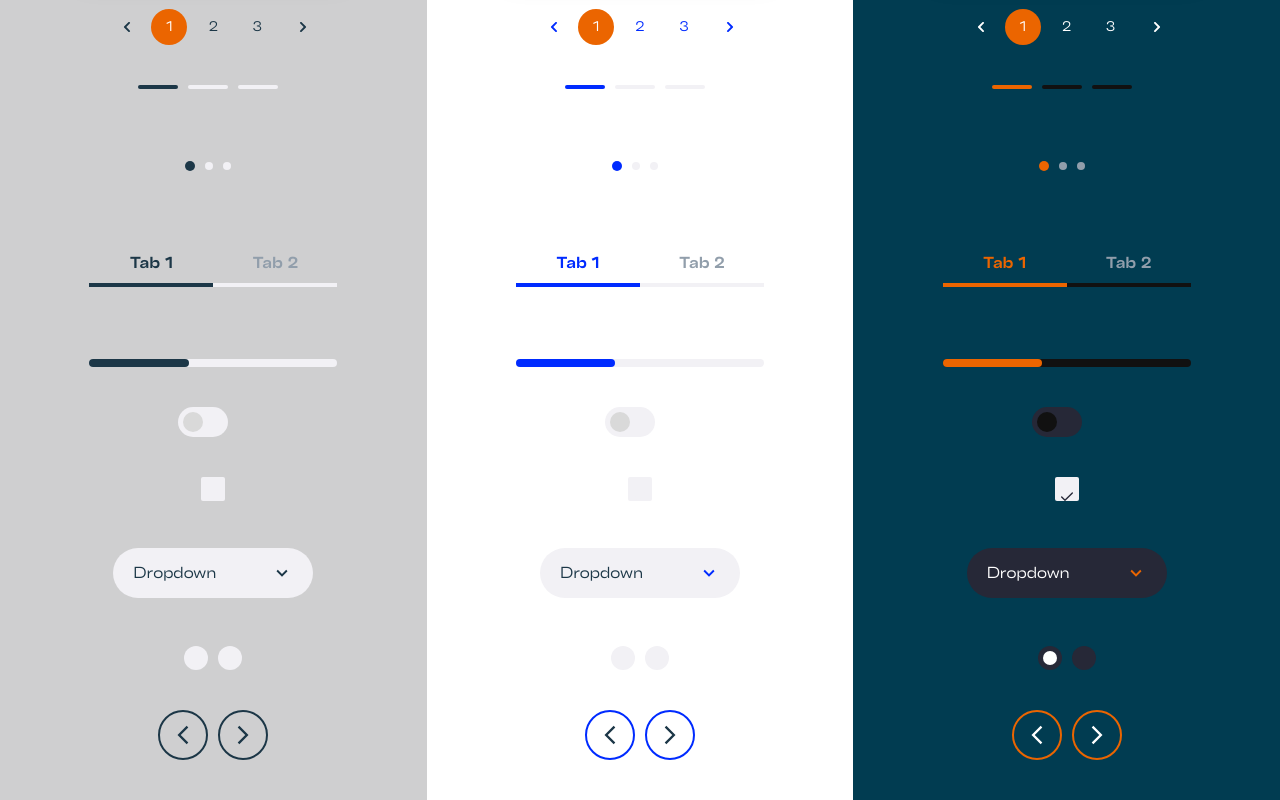
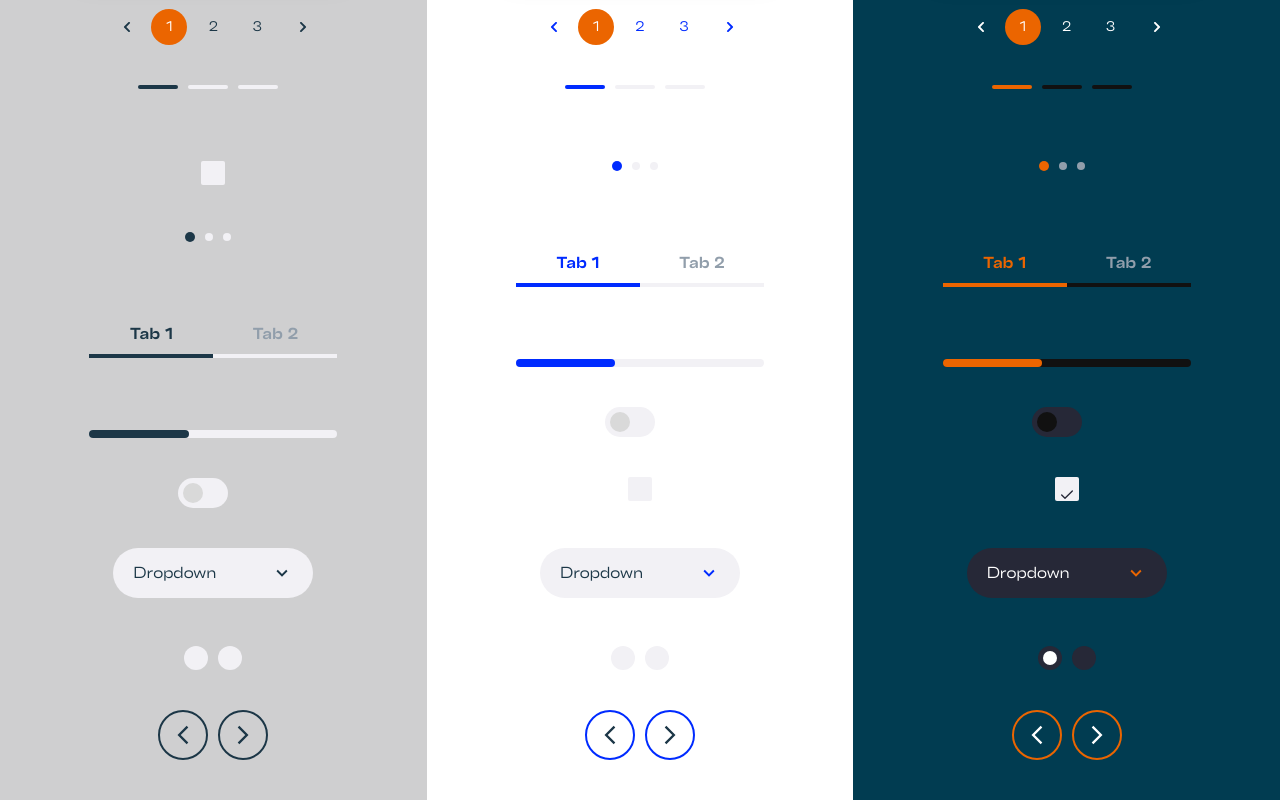
Before and after one commit to BiancaHoffer/landing-page-modelo, a React (Create React App) app: page / in a window 1280 px wide. Shown: the part 7860-8660 px from the top of the page. Built offline with nearby package versions, Linux system fonts and the light colour scheme; the HTML template or start-up script is replaced by a standard one.

Commit message:
centralized checkbox

```diff
--- a/src/App.tsx
+++ b/src/App.tsx
@@ -1,7 +1,5 @@
 import { useEffect, useState } from 'react';
-
 import './App.scss';
-import buttonDrawer from './assets/buttonDrawer.svg';
 
 /*Aplication*/
 import { AboutUs } from './components/AboutUs';
@@ -22,7 +20,7 @@ import { ReviewSlide } from './OthersComponents/ReviewSlide';
 import { Slide } from './OthersComponents/Slide';
 import { Tabs } from './OthersComponents/TabsExample';
 import { Switch } from './OthersComponents/Switch';
-import { Checkbox } from './OthersComponents/CheckBox';
+
 import { RadioGroup } from './OthersComponents/RadioGroup';
 import { ProgressBar } from './OthersComponents/Progress';
 import { TabsCircle } from './OthersComponents/TabsCircle';
@@ -32,6 +30,7 @@ import { Pagination } from './OthersComponents/Pagination';
 import { Button } from './components/Button';
 import { Input } from './OthersComponents/Input';
 import { ButtonsArrow } from './OthersComponents/ButtonsArrow';
+import { Checkbox } from './OthersComponents/Checkbox';
 
 function App() {
 	const [isOpenDrawer, setIsOpenDrawer] = useState(false);
@@ -92,11 +91,11 @@ function App() {
 						<Button name='Button' disabled={true} />
 						<Pagination />
 						<TabsLine />
+						<Checkbox />
 						<TabsCircle />
 						<Tabs />
 						<ProgressBar progressPercentage={40} />
 						<Switch />
-						<Checkbox />
 						<Dropdown />
 						<RadioGroup />
 						<ButtonsArrow />
--- a/src/OthersComponents/CheckBox.tsx
+++ b/src/OthersComponents/CheckBox.tsx
@@ -32,7 +32,7 @@ export function Checkbox({
     <div>
       <label className="cursor-pointer relative">
         <input type="checkbox" className={`bg-gray50 ${variantsBgCheckboxColor[variantBgCheckboxColor]} ${variantsCheckboxColor[variantCheckboxColor]} peer appearance-none  w-[24px] h-[24px] rounded-sm `} />
-        <FiCheck width={22} color={`${variantsIconColor[variantIconColor]}`} className='absolute left-1 top-[1px] text-opacity-0' />
+        <FiCheck width={22} color={`${variantsIconColor[variantIconColor]}`} className='absolute left-1 top-[-1px] text-opacity-0' />
       </label>
     </div>
   )
```
